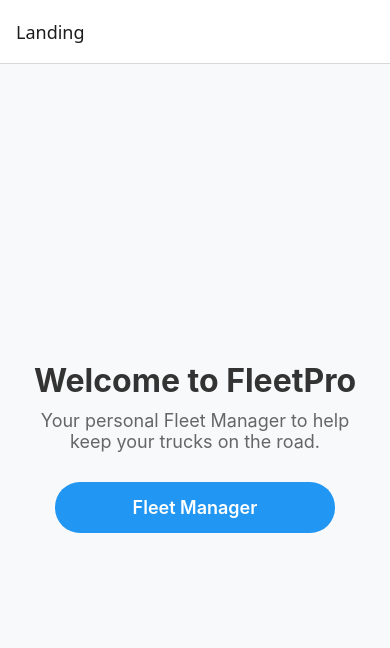
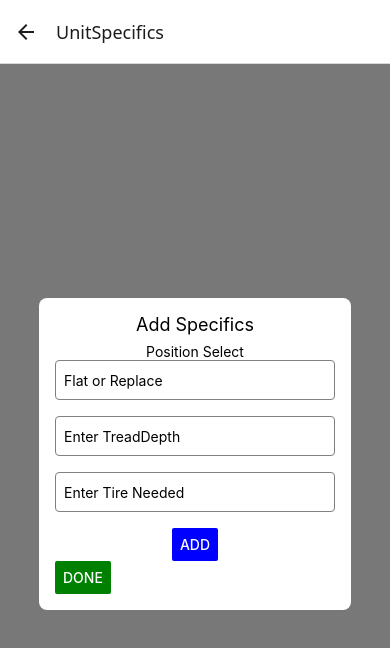
Before and after one commit to Gt9ight/fleetprosmobileapp, a React Native app: screen /UnitSpecifics in a window 390 px wide. Shown: the top 648 px of the page. Built offline with nearby package versions, Linux system fonts and the light colour scheme.

Commit message:
got the props to pass from children to parent

```diff
--- a/App.js
+++ b/App.js
@@ -10,7 +10,7 @@ import RequestType from './components/fleetmanager/requestForms/RequestType';
 import ServiceCallForm from './components/fleetmanager/requestForms/ServiceForm';
 import ServiceCalls from './components/fleets/servicecalls/ServiceCalls';
 import TruckPositionSelect from './components/fleetmanager/requestForms/TruckPositionSelector';
-
+import UnitSpecifics from './components/fleetmanager/requestForms/UnitSpecifics';
 const Stack = createStackNavigator();
 
 export default function App() {
@@ -21,6 +21,7 @@ export default function App() {
         <Stack.Screen name="SignUp" component={SignUp} />
         <Stack.Screen name="Login" component={Login} />
         <Stack.Screen name="FleetManager" component={FleetManager} />
+        <Stack.Screen name="UnitSpecifics" component={UnitSpecifics} />
         <Stack.Screen name="truckpositionSelect" component={TruckPositionSelect} />
         <Stack.Screen name="FleetForm" component={FleetForm} />
         <Stack.Screen name="ServiceForm" component={ServiceCallForm} />
--- a/components/fleetmanager/requestForms/FleetForm.js
+++ b/components/fleetmanager/requestForms/FleetForm.js
@@ -1,20 +1,20 @@
 import React, { useState } from 'react';
 import { View, TextInput, Button, StyleSheet, Text, FlatList, Modal, Image, Alert, TouchableOpacity } from 'react-native';
 import * as ImagePicker from 'expo-image-picker';
+import UnitSpecifics from './UnitSpecifics';
 
 const FleetForm = ({ navigation }) => {
   const [UnitType, setUnitType] = useState('');
   const [UnitNumber, setUnitNumber] = useState('');
   const [Emergency, setEmergency] = useState('');
   const [Units, setUnits] = useState([]);
-  const [modalVisible, setModalVisible] = useState(false);
-  const [currentUnitId, setCurrentUnitId] = useState(null);
-  const [Service, setService] = useState('');
-  const [TreadDepth, setTreadDepth] = useState('');
-  const [TireNeeded, setTireNeeded] = useState('');
   const [imageLabel, setImageLabel] = useState('');
   const [enlargedImage, setEnlargedImage] = useState(null);
   const [enlargedImageVisible, setEnlargedImageVisible] = useState(false);
+  const [isSpecificsModalVisible, setSpecificsModalVisible] = useState(false); // Modal visibility state
+  const [selectedUnitId, setSelectedUnitId] = useState(null);
+
+
   const handleAddUnit = () => {
     setUnits((prevUnits) => [
       ...prevUnits,
@@ -27,30 +27,13 @@ const FleetForm = ({ navigation }) => {
         images: [],
       },
     ]);
-
     setUnitType('');
     setUnitNumber('');
     setEmergency('');
   };
 
-  const openModal = (unitId) => {
-    setCurrentUnitId(unitId);
-    setModalVisible(true);
-  };
 
-  const handleAddPositionSpecifics = () => {
-    const SpecificsGroup = [Service, TreadDepth, TireNeeded];
-    setUnits((prevUnits) =>
-      prevUnits.map((unit) =>
-        unit.id === currentUnitId
-          ? { ...unit, specifics: [...unit.specifics, SpecificsGroup] }
-          : unit
-      )
-    );
-    setService('');
-    setTreadDepth('');
-    setTireNeeded('')
-  };
+
 
   const handleImageUpload = (unitId) => {
     Alert.alert(
@@ -137,6 +120,27 @@ const FleetForm = ({ navigation }) => {
     setEnlargedImageVisible(true);
   };
 
+  const handleAddSpecifics = (unitId) => {
+    setSelectedUnitId(unitId); // Set the unit ID for which specifics are being added
+    setSpecificsModalVisible(true); // Show the modal
+  };
+
+  const saveSpecifics = (unitId, newSpecifics) => {
+    setUnits((prevUnits) =>
+      prevUnits.map((unit) =>
+        unit.id === unitId
+          ? { ...unit, specifics: [...unit.specifics, ...newSpecifics] }
+          : unit
+      )
+    );
+    closeSpecificsModal(); // Close the modal
+  };
+
+  const closeSpecificsModal = () => {
+    setSpecificsModalVisible(false);
+    setSelectedUnitId(null); // Clear the selected unit ID
+  };
+
 
   return (
     <View style={styles.container}>
@@ -171,24 +175,25 @@ const FleetForm = ({ navigation }) => {
             <Text style={styles.previewText}>Unit Type: {item.UnitType}</Text>
             <Text style={styles.previewText}>Unit Number: {item.UnitNumber}</Text>
             <Text style={styles.previewText}>Emergency: {item.Emergency}</Text>
-            {item.specifics.length > 0 && (
-  <View style={styles.specificsList}>
-    <Text style={styles.previewText}>Specifics:</Text>
-    {item.specifics.map((group, index) => (
-      <View
-        key={index}
-        style={[
-          styles.specificGroup,
-          { backgroundColor: index % 2 === 0 ? '#f0f0f0' : '#dcdcdc' },
-        ]}
-      >
-        <Text style={styles.specificText}>Service Needed: {group[0]}</Text>
-        <Text style={styles.specificText}>Tread Depth: {group[1]}</Text>
-        <Text style={styles.specificText}>Tire Needed: {group[2]}</Text>
-      </View>
-    ))}
-              </View>
-            )}
+
+            <View style={styles.specificsList}>
+              <Text style={styles.previewText}>Specifics:</Text>
+              {item.specifics.length > 0 ? (
+                item.specifics.map((specific, index) => (
+                  <View key={index} style={styles.specificItem}>
+                    <Text style={styles.specificDetail}>Service: {specific.service}</Text>
+                    <Text style={styles.specificDetail}>Tread Depth: {specific.TreadDepth}</Text>
+                    <Text style={styles.specificDetail}>Tire Needed: {specific.tireNeeded}</Text>
+                    <Text style={styles.specificDetail}>
+                      Position: {specific.selectedPosition.join(", ") || "None"}
+                    </Text>
+                  </View>
+                ))
+              ) : (
+                <Text style={styles.noSpecificsText}>No specifics added.</Text>
+              )}
+            </View>
+
             {item.images.length > 0 && (
               <FlatList
                 data={item.images}
@@ -202,60 +207,24 @@ const FleetForm = ({ navigation }) => {
                 )}
               />
             )}
-            <Button title="Add Specifics" onPress={() => openModal(item.id)} />
+            <Button title="Add Specifics" onPress={() => handleAddSpecifics(item.id)} />
             <Button title="Upload Image" onPress={() => handleImageUpload(item.id)} />
           </View>
         )}
         style={styles.unitList}
       />
-
       <Modal
-        visible={modalVisible}
+        visible={isSpecificsModalVisible}
         transparent={true}
         animationType="slide"
-        onRequestClose={() => setModalVisible(false)}
+        onRequestClose={closeSpecificsModal}
       >
-        <View style={styles.modalOverlay}>
-          <View style={styles.modalContent}>
-            <Text style={styles.modalTitle}>Add Specifics</Text>
-            <TouchableOpacity
-            onPress={() => navigation.navigate('truckpositionSelect')}
-            >
-              <Text >Position Select</Text>
-            </TouchableOpacity>
-            <TextInput
-              style={styles.modalInput}
-              placeholder="Flat or Replace"
-              value={Service}
-              onChangeText={setService}
-            />
-            <TextInput
-              style={styles.modalInput}
-              placeholder="Enter TreadDepth"
-              value={TreadDepth}
-              onChangeText={setTreadDepth}
-            />
-            <TextInput
-              style={styles.modalInput}
-              placeholder="Enter Tire Needed"
-              value={TireNeeded}
-              onChangeText={setTireNeeded}
-            />
-            <View style={styles.modalButtons}>
-              <Button title="Add" onPress={handleAddPositionSpecifics} />
-              <Button
-                title="Done"
-                onPress={() => {
-                  setModalVisible(false);
-                  setService('');
-                  setTreadDepth('');
-                }}
-                color="green"
-              />
-            </View>
-          </View>
-        </View>
+        <UnitSpecifics
+          saveSpecifics={(newSpecifics) => saveSpecifics(selectedUnitId, newSpecifics)}
+          closeModal={closeSpecificsModal}
+        />
       </Modal>
+
 
       <Modal
         visible={enlargedImageVisible}
@@ -317,19 +286,6 @@ const styles = StyleSheet.create({
   previewText: {
     fontSize: 16,
     marginBottom: 4,
-  },
-  specificsList: {
-    marginTop: 8,
-    marginLeft: 16,
-  },
-  specificGroup: {
-    padding: 8,
-    borderRadius: 4,
-    marginBottom: 8,
-  },
-  specificText: {
-    fontSize: 14,
-    color: '#555',
   },
   modalOverlay: {
     flex: 1,
--- /dev/null
+++ b/components/fleetmanager/requestForms/UnitSpecifics.js
@@ -0,0 +1,125 @@
+import React, { useState } from "react";
+import { View, Text, TouchableOpacity, TextInput, Button, StyleSheet, FlatList } from "react-native";
+import TruckPositionSelect from "./TruckPositionSelector";
+const UnitSpecifics = ({ closeModal, saveSpecifics }) => {
+    const [service, setService] = useState('')
+    const [TreadDepth, setTreadDepth] = useState('')
+    const [tireNeeded, setTireNeeded] = useState('')
+    const [selectedPosition, setSelectePosition] = useState([]);
+    const [specificsList, setSpecificsList] = useState([]);
+    const handleAddSpecific = () => {
+      if (!service || !TreadDepth || !tireNeeded) {
+        alert("Please fill in all fields.");
+        return;
+      }
+
+      const newSpecific = {
+        service,
+        TreadDepth,
+        tireNeeded,
+        selectedPosition,
+      };
+
+      setSpecificsList((prevList) => [...prevList, newSpecific]);
+
+      // Clear the form
+      setService('');
+      setTreadDepth('');
+      setTireNeeded('');
+      setSelectePosition([]);
+    };
+
+    const handleDone = () => {
+      saveSpecifics(specificsList); // Pass the specifics list back to FleetForm
+      closeModal(); // Close the modal
+      setSpecificsList([]); // Clear the specifics list
+    };
+
+    return (
+      <View style={styles.modalOverlay}>
+        <View style={styles.modalContent}>
+          <Text style={styles.modalTitle}>Add Specifics</Text>
+          <TouchableOpacity onPress={() => navigation.navigate('truckpositionSelect')}>
+            <Text>Position Select</Text>
+          </TouchableOpacity>
+          <TextInput
+            style={styles.modalInput}
+            placeholder="Flat or Replace"
+            value={service}
+            onChangeText={setService}
+          />
+          <TextInput
+            style={styles.modalInput}
+            placeholder="Enter TreadDepth"
+            value={TreadDepth}
+            onChangeText={setTreadDepth}
+          />
+          <TextInput
+            style={styles.modalInput}
+            placeholder="Enter Tire Needed"
+            value={tireNeeded}
+            onChangeText={setTireNeeded}
+          />
+         <Button title="Add" onPress={handleAddSpecific} color="blue" />
+
+{/* Display the list of specifics added */}
+<FlatList
+  data={specificsList}
+  keyExtractor={(item, index) => index.toString()}
+  renderItem={({ item }) => (
+    <View style={styles.specificItem}>
+      <Text>Service: {item.service}</Text>
+      <Text>Tread Depth: {item.TreadDepth}</Text>
+      <Text>Tire Needed: {item.tireNeeded}</Text>
+      <Text>Position: {item.selectedPosition.join(", ") || "None"}</Text>
+    </View>
+  )}
+/>
+
+<View style={styles.modalButtons}>
+  <Button title="Done" onPress={handleDone} color="green" />
+</View>
+</View>
+</View>
+);
+};
+const styles = StyleSheet.create({
+  modalOverlay: {
+    flex: 1,
+    justifyContent: "center",
+    alignItems: "center",
+    backgroundColor: "rgba(0, 0, 0, 0.5)",
+  },
+  modalContent: {
+    width: "80%",
+    padding: 16,
+    backgroundColor: "white",
+    borderRadius: 8,
+    alignItems: "center",
+  },
+  modalTitle: {
+    fontSize: 18,
+    marginBottom: 8,
+  },
+  modalInput: {
+    width: "100%",
+    height: 40,
+    borderColor: "gray",
+    borderWidth: 1,
+    borderRadius: 4,
+    marginBottom: 16,
+    paddingLeft: 8,
+  },
+  modalButtons: {
+    flexDirection: "row",
+    justifyContent: "space-between",
+    width: "100%",
+  },
+  specificItem: {
+    padding: 8,
+    borderBottomWidth: 1,
+    borderBottomColor: "#ddd",
+  },
+});
+
+  export default UnitSpecifics;
```
